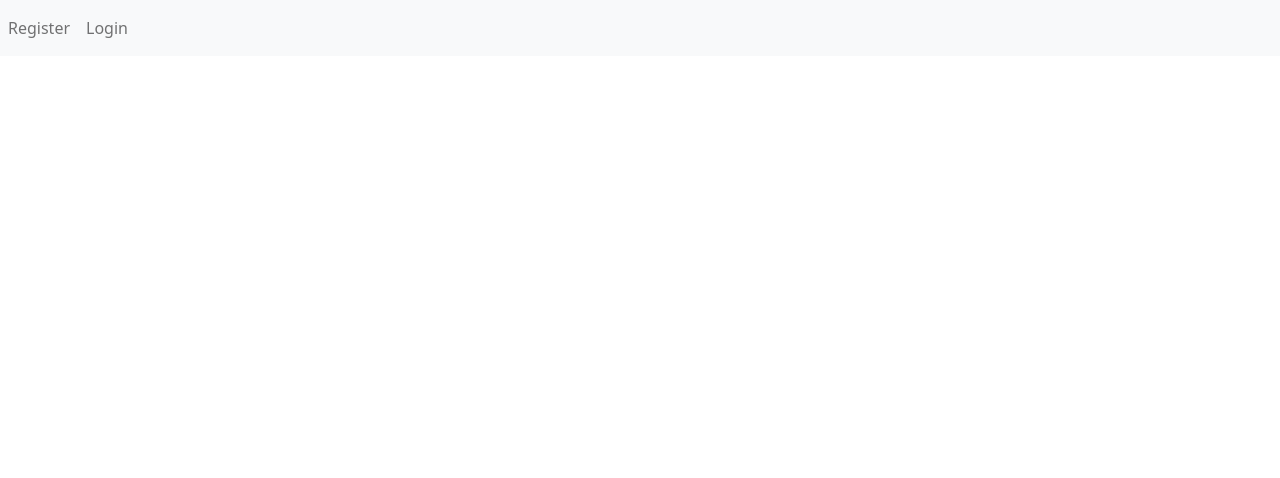
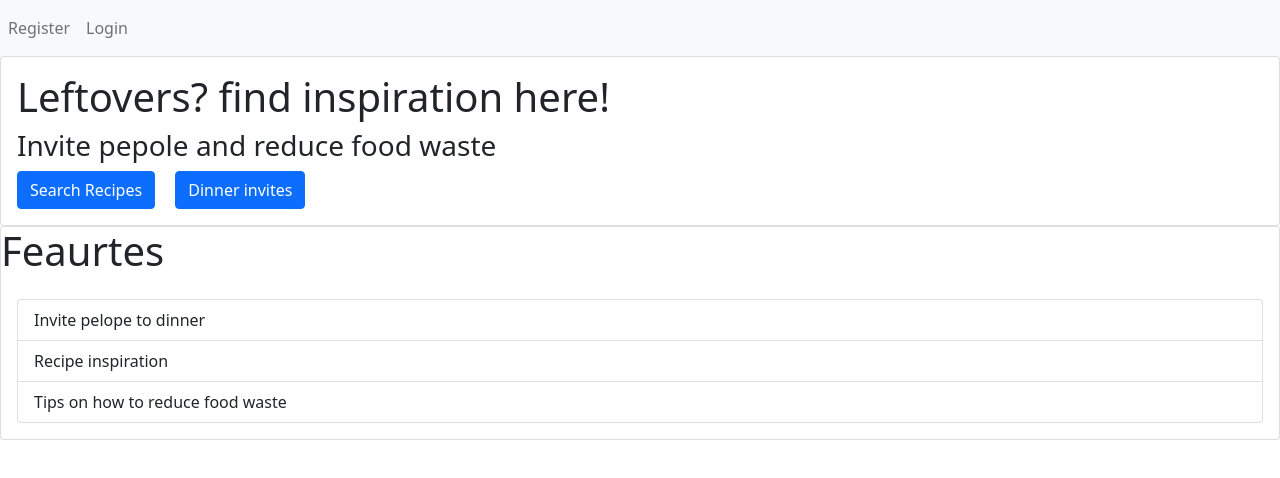
Before and after one commit to jonasa64/examen-react, a React (Create React App) app: page / in a window 1280 px wide. Shown: the top 478 px of the page. Built offline with nearby package versions, Linux system fonts and the light colour scheme.

Commit message:
App component update added new routes

```diff
--- a/src/App.js
+++ b/src/App.js
@@ -1,17 +1,24 @@
+import {connect} from 'react-redux'
 import Login from "./components/user/Login"
 import Regiser from "./components/user/Register";
 import NavBar from "./components/nav/Navbar";
 import CreateInvite from './components/invites/CreateInvite';
 import Invites from './components/invites/Invites';
 import Invite from './components/invites/Invite';
+import UpdateInvite from './components/invites/UpdateInvite';
+import Friends from './components/friendship/Friends';
+import Home from './components/home/Home';
 import {BrowserRouter as Router,
     Switch,
     Route} from 'react-router-dom';
-function App() {
+function App(props) {
   return (
-    <Router>
-        <NavBar/>
-       <Switch>
+       <Router>
+           <NavBar/>
+           <Switch>
+           <Route exact path="/">
+            <Home/>
+           </Route>
            <Route exact path='/login' >
             <Login/>
            </Route>
@@ -22,9 +29,13 @@ function App() {
                <CreateInvite/>
            </Route>
            <Route exact path='/invtaions'>
-               <Invites/>
+           <Invites/>
            </Route>
-           <Route path='/invite/:id' render={props => <Invite {...props}/>}/>
+           <Route exact path="/friendships">
+               <Friends/>
+           </Route>
+           <Route exact path='/invite/:id' render={props => <Invite {...props}/>}/>
+           <Route exact path='/invite/:id/edit' render={props => <UpdateInvite {...props}/>}/>
        </Switch>
     </Router>
 
```
